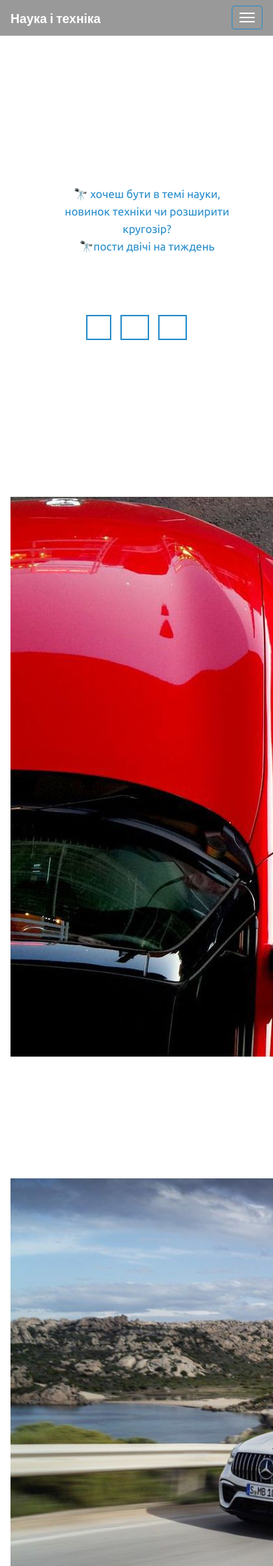
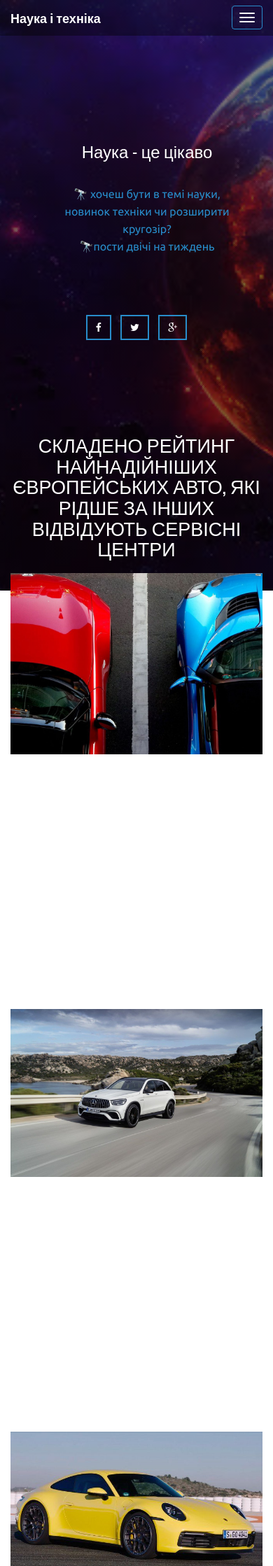
Before and after one commit to Yaric1997/Yaric1997.github.io, a PHP site: page /science/Technic/1.html in a window 390 px wide; the page is wider, and only the part inside the window is pictured. Shown: the top 2238 px of that part at 70% size. Run offline with PHP 8.4, Linux system fonts and the light colour scheme.

Commit message:
edit adaptive 1.html under middle/small devices

```diff
--- a/science/Technic/1.html
+++ b/science/Technic/1.html
@@ -64,8 +64,6 @@
 <!--HOME SECTION START-->
 <div id="home" >
 <div class="container">
-<div class="row">
-<div class="col-sm-8 col-sm-offset-2 col-md-8 col-md-offset-2 col-lg-8 col-lg-offset-2 ">
 <div id="carousel-slider" data-ride="carousel" class="carousel slide  animate-in" data-anim-type="fade-in-up">
 
 <div class="carousel-inner">
@@ -79,8 +77,6 @@
 </div>
 </div>
 </div>
-</div>
-</div>
 <div class="row animate-in" data-anim-type="fade-in-up">
 <div class="col-sm-6 col-sm-offset-3 col-md-6 col-md-offset-3 col-lg-8 col-lg-offset-2 scroll-me">
 <div class="social">
@@ -91,10 +87,7 @@
 </div>
 </div>
 </div>
-
 </div>
-
-
 <div class="container">
    <div class="row text-center header">
     <div class="col-xs-12 col-sm-12 col-md-12 col-lg-12 animate-in" data-anim-type="fade-in-up">
@@ -145,7 +138,7 @@
     <script src="js/appear.min.js"></script>
     <script src="js/animations.min.js"></script>
     <!-- CUSTOM SCRIPTS -->
-    <script src="js/custom.js"></script>
+    <script src="js/script.js"></script>
 </body>
 
 </html>
--- a/science/Technic/css/style.css
+++ b/science/Technic/css/style.css
@@ -229,10 +229,7 @@ a {
     color: #fff;
 }
 
-.content{
-    width: 1114px;
-    margin: 0 auto;
-}
+
 
 .catalog {
   padding-bottom: 100px;
@@ -290,18 +287,26 @@ a {
   display: flex;
 }
 
-
+.content{
+  width: 100%;
+  /*width: 1114px;*/
+  margin: 0 auto;
+}
 .content-text{
-    width: 1114px;
+  width: 100%;
+    /*width: 1114px;*/
 }
 .content-text p{
     line-height: 36px;
-    font-size: 16px;
+    font-size: 23px;
     padding: 10px 0;
+    margin: 10px 0;
 }
 
 
-
+h1{
+  margin-bottom: 20px;
+}
 .img{
     display: block;
     width: 100%;
@@ -336,3 +341,21 @@ font-size:10px;
 color:#fff;
 text-decoration:none;
 }
+
+/*media*/
+
+@media (max-width: 545px) {
+  .content-text p {
+    font-size: 13px;
+  }
+  h1 {
+    font-size: 27px;
+  }
+}
+
+@media (max-width: 320px) {
+  h1{
+    font-size: 19px;
+    text-align: justify;
+  }
+}
```
Also changed, not shown: science/Technic/css/_media.css (added, +8 -0 lines). Lines whose indentation alone changed are shown as unchanged.
